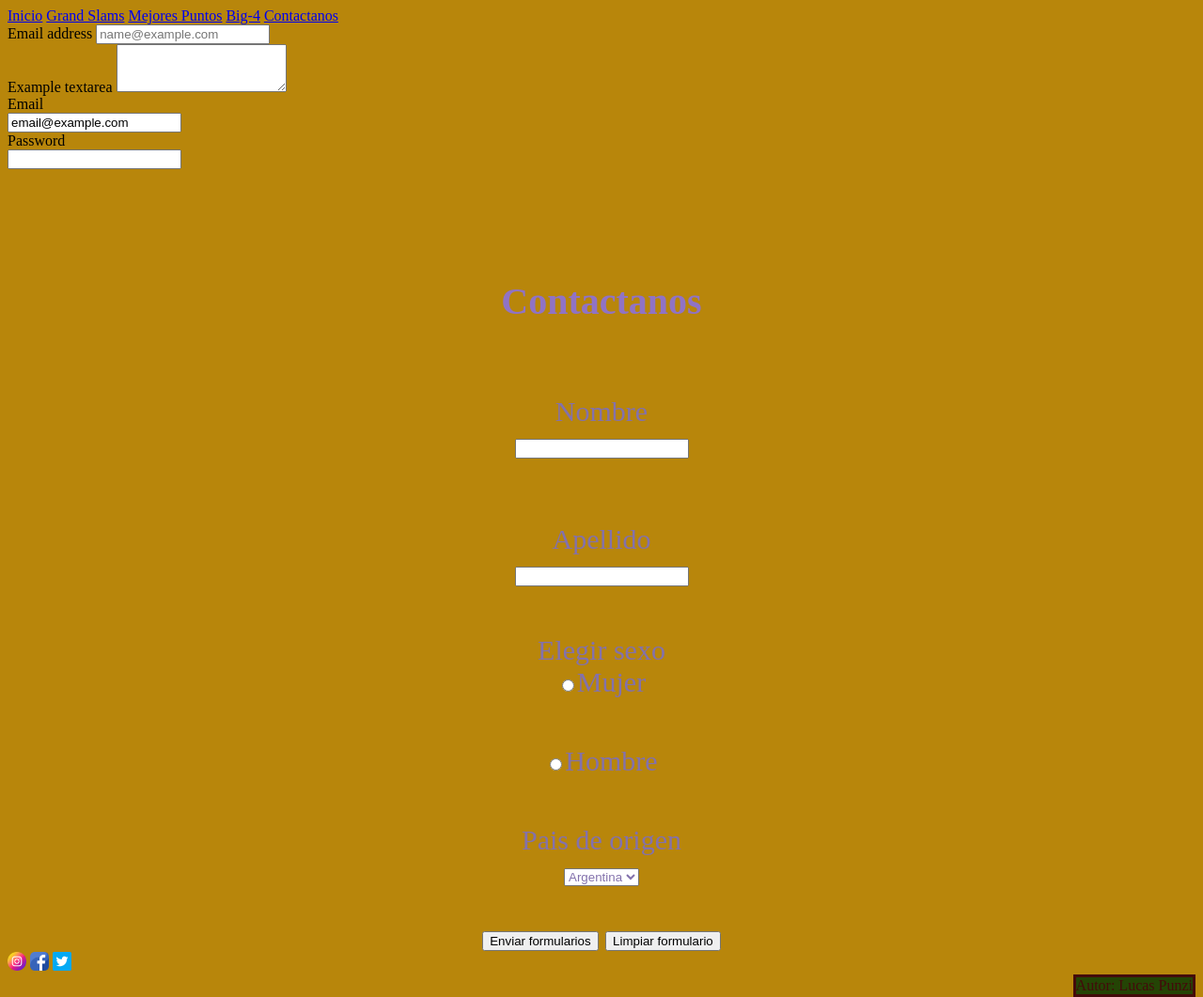
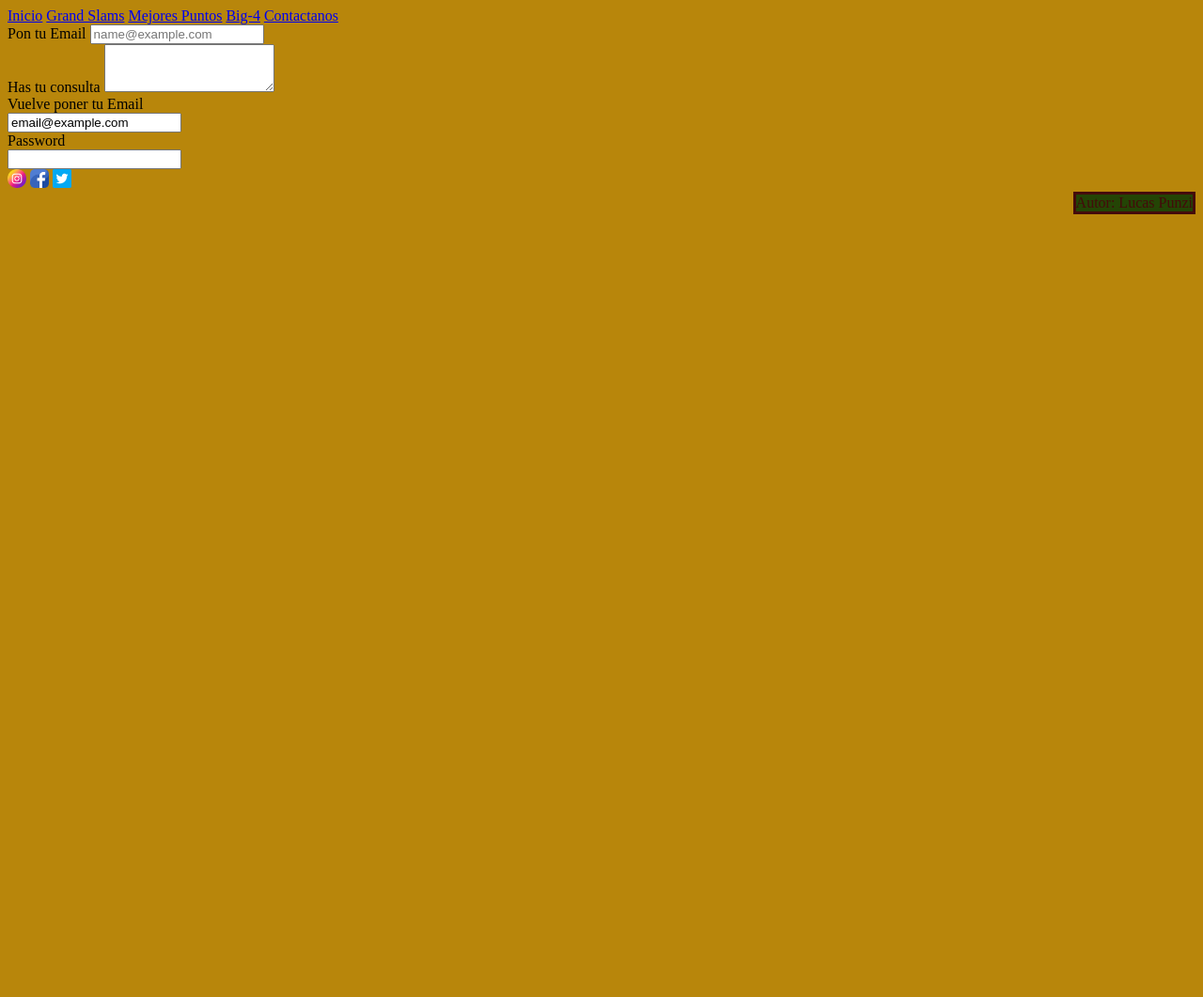
Before and after one commit to lucaspunzi5555/todo-tenis, a plain HTML site: page contacto.html in a window 1280 px wide. Shown: the whole page at 94% size. After the commit the page ends 800 px from the top, so only its background shows below. Drawn offline with Linux system fonts and the light colour scheme.

Commit message:
Hubo modificaciones

```diff
--- a/contacto.html
+++ b/contacto.html
@@ -14,15 +14,15 @@
     <a href="contacto.html">Contactanos</a>
 
     <div class="mb-3">
-        <label for="exampleFormControlInput1" class="form-label">Email address</label>
+        <label for="exampleFormControlInput1" class="form-label">Pon tu Email</label>
         <input type="email" class="form-control" id="exampleFormControlInput1" placeholder="name@example.com">
       </div>
       <div class="mb-3">
-        <label for="exampleFormControlTextarea1" class="form-label">Example textarea</label>
+        <label for="exampleFormControlTextarea1" class="form-label">Has tu consulta</label>
         <textarea class="form-control" id="exampleFormControlTextarea1" rows="3"></textarea>
       </div>
       <div class="mb-3 row">
-        <label for="staticEmail" class="col-sm-2 col-form-label">Email</label>
+        <label for="staticEmail" class="col-sm-2 col-form-label">Vuelve  poner tu Email</label>
         <div class="col-sm-10">
           <input type="text" readonly class="form-control-plaintext" id="staticEmail" value="email@example.com">
         </div>
@@ -34,59 +34,7 @@
         </div>
       </div>
 
-    <h1 class="tituloriv">Contactanos</h1>
 
-  <div class="form">
-
- <form>
-        <label  class="blue" for="nombre">Nombre</label>
-        <br>
-<input type="text" />
-
-</div>
-<br>
-<div class="form">
-
-<label  class="blue" for="nombre">Apellido</label>
-<br>
-<input type="text" />
-</div>
-
-<div class="form">
-
-        <div class="blue" >Elegir sexo</div>
-
-        <div class="blue">
-        <input   type="radio" name=sexo value="hombre"  >Mujer</div >
-    </div>
-    <div class="form">
-        <div class="blue">
-        <input   type="radio" name=sexo value="Mujer"  >Hombre</div >
-        </div>
-
-           <div class="form">
-
-            <div class="blue" >Pais de origen</div>
-
-
-<select  class="blue" name="Pais">
-
-<option value="a">Argentina</option>
-<option value="b">brasil</option>
-<option value="p">Peru</option>
-<option value="pa">Paraguay</option>
-<option value="ch">Chile</option>
-<option value="u">Uruguay</option>
-</select><br><br>
-
-
-<input type="submit"value= "Enviar formularios"/>
-<input type="reset"value= "Limpiar formulario"/>
-
-</div>
-
-</form>
-</div>
 <footer class="posicion">
 
     <img class="redes" src="instagram.png" alt="instagram" width="20px" height="20px">
--- a/style.css
+++ b/style.css
@@ -1,6 +1,19 @@
 body{
 
     background-color: darkgoldenrod;
+}
+.negro{
+
+    background-color: black;
+}
+.azul{
+
+    background-color: blue;
+}
+
+.gris{
+
+    color: grey;
 }
 
 .titulo{
```
Also changed, not shown: index.html (+9 -2 lines).
